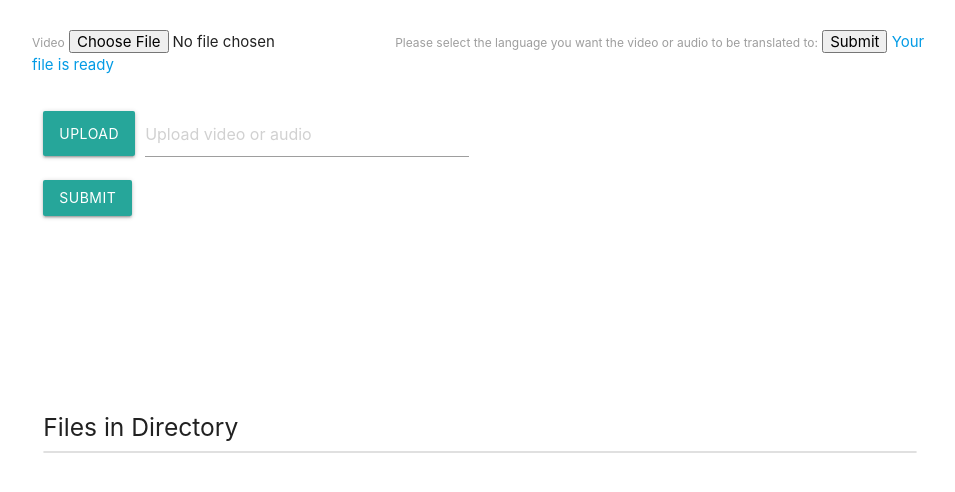
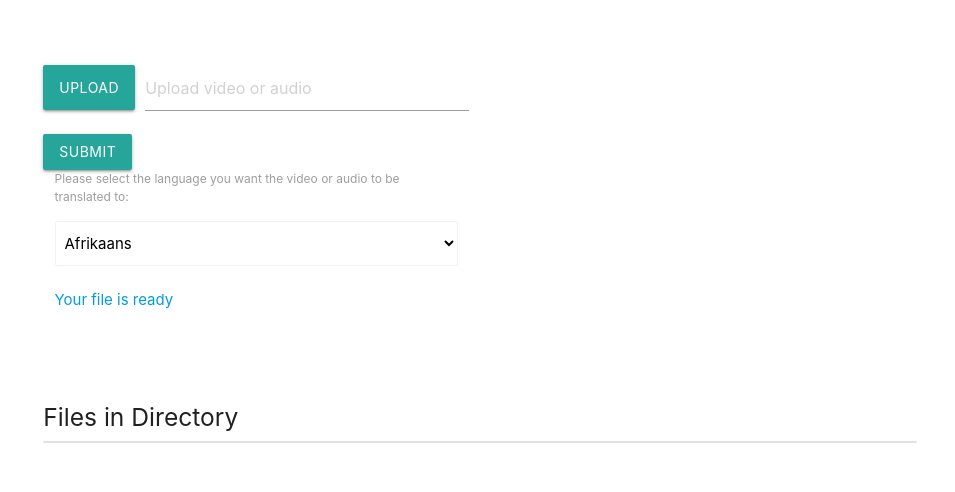
Before and after one commit to nevikelee/last2ndhackathon, a Flask app: template templates/index.html in a window 1280 px wide. Shown: the top 492 px of the page, without its empty margins (160-1115 px from the left). Run offline with Flask 3, Linux system fonts and the light colour scheme; the template is opened without the code that fills it, so the values that code supplies are empty.

Commit message:
fixed up select

```diff
--- a/templates/index.html
+++ b/templates/index.html
@@ -158,11 +158,28 @@
                 {% block body %}{% endblock %}
             </p>
 
-            <form action="" method='POST' enctype="multipart/form-data">
-                <label for="video">Video</label>
-                <input type="file" name="video"/>
-                <label for="language">Please select the language you want the video or audio to be translated to:</label>
-                <select name="languages" id="languages">
+        </div>
+
+        <!-- Form and Preview Section -->
+        <div class="row">
+            <div class="col s12 m6">
+                <form method="POST" enctype="multipart/form-data">
+                    <div class="file-field input-field">
+                        <div class="btn">
+                            <span>Upload</span>
+                            <input type="file" id="videoInput" name="video" accept="audio/*,video/*">
+                        </div>
+                        <div class="file-path-wrapper">
+                            <input class="file-path validate" type="text" placeholder="Upload video or audio">
+                        </div>
+                    </div>
+                    <button type="submit" class="btn waves-effect waves-light">Submit</button>
+                    <br>
+                    <div class="col s12">
+                        <label for="languages" style="display:block">Please select the language you want the video or audio to be translated to:</label>
+                    </div>
+                    <div class="input-field col s12">
+                    <select style="display:block" name="languages" id="languages">
                         <option>Afrikaans</option>
                         <option>Arabic</option>
                         <option>Armenian</option>
@@ -221,27 +238,11 @@
                         <option>Vietnamese</option>
                         <option>Welsh</option>
                     </select>
-                <button>Submit</button>
+                    <br>
                     <a href="/files/translated_video.mp4" download="translated_video.mp4">Your file is ready</a>
+                    </div>
                 </form>
 
-        </div>
-
-        <!-- Form and Preview Section -->
-        <div class="row">
-            <div class="col s12 m6">
-                <form method="POST" enctype="multipart/form-data">
-                    <div class="file-field input-field">
-                        <div class="btn">
-                            <span>Upload</span>
-                            <input type="file" id="videoInput" name="video" accept="audio/*,video/*">
-                        </div>
-                        <div class="file-path-wrapper">
-                            <input class="file-path validate" type="text" placeholder="Upload video or audio">
-                        </div>
-                    </div>
-                    <button type="submit" class="btn waves-effect waves-light">Submit</button>
-                </form>
             </div>
 
             <!-- Preview Section -->
```
Lines whose indentation alone changed are shown as unchanged.
